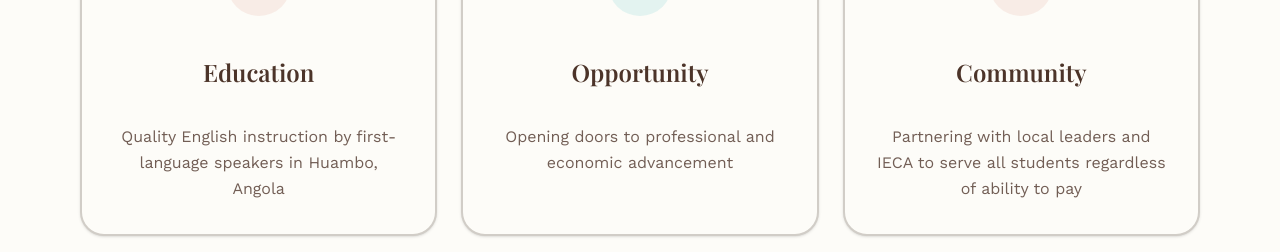
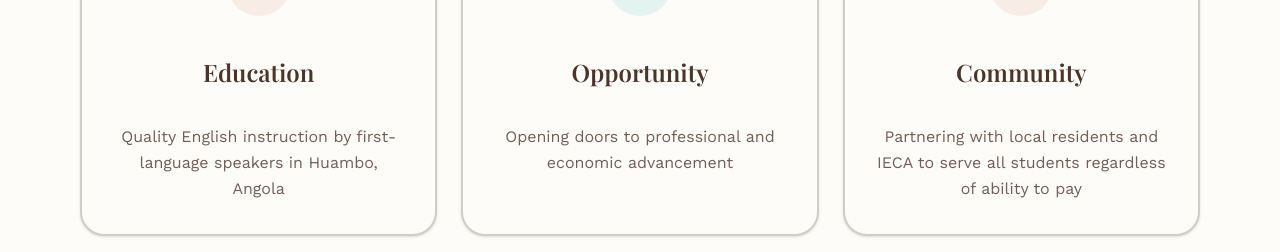
Before and after one commit to milkshakeiii/simple-website, a React (Vite) app: page / in a window 1280 px wide. Shown: the part 960-1212 px from the top of the page. Built offline with nearby package versions, Linux system fonts and the light colour scheme.

Commit message:
Generated by Spark: "Partnering with local leaders and IECA to serve all students regardless of ability to pay" replace "leaders" with "residents"

```diff
--- a/src/App.tsx
+++ b/src/App.tsx
@@ -123,7 +123,7 @@ function App() {
               </div>
               <h3 className="text-2xl font-semibold mb-3">Community</h3>
               <p className="text-muted-foreground leading-relaxed">
-                Partnering with local leaders and IECA to serve all students regardless of ability to pay
+                Partnering with local residents and IECA to serve all students regardless of ability to pay
               </p>
             </Card>
           </div>
```
